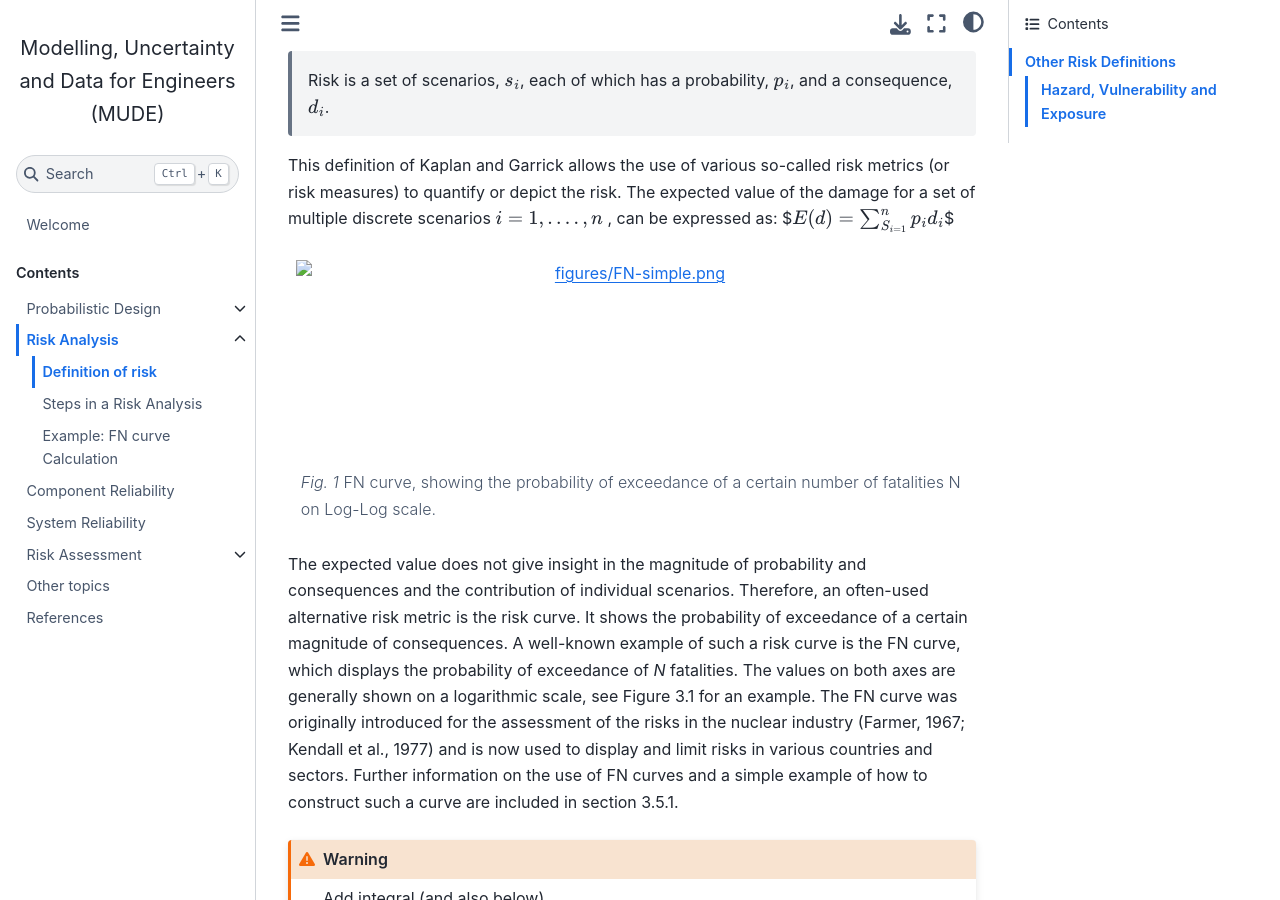
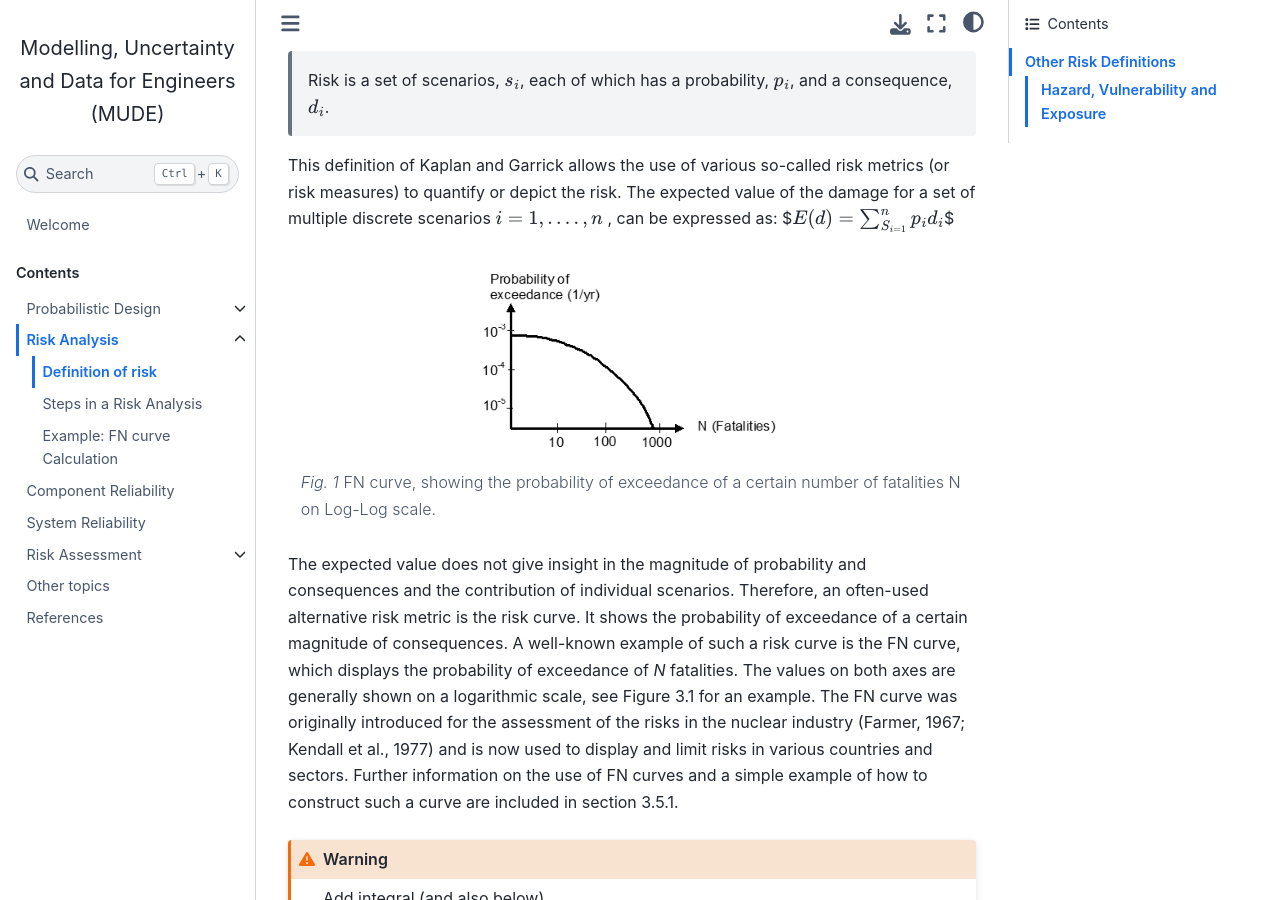
Before and after one commit to TUDelft-CITG/MUDE, a Jupyter Book: the page built from book/risk-analysis/definition.md, in a window 1280 px wide and 900 px high, scrolled down 756 px. Built offline with Jupyter Book 1.0.4 settings and Sphinx 7.4.7 and the Sphinx Book theme 1.1.4, drawn with Linux system fonts in a browser that asks for light colours; cross-references to code outside the pages are shown as plain code.

Commit message:
force add svg figure

````diff
--- a/book/risk-analysis/definition.md
+++ b/book/risk-analysis/definition.md
@@ -24,7 +24,7 @@ $$
 E(d) = \sum_{S_{i=1}}^{n}p_{i}d_{i}
 $$
 
-```{figure} ../figures/FN-simple.png
+```{figure} ../figures/FN-simple.PNG
 ---
 height: 200px
 name: FN-curve
````
Also changed, not shown: book/figures/risk-hazard.svg (added).
